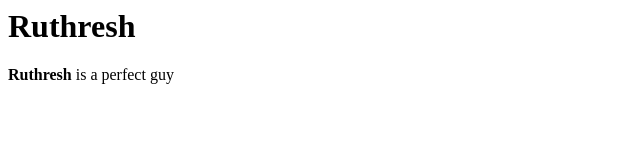
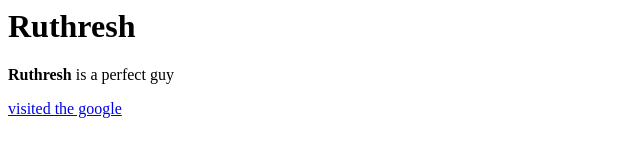
Before and after one commit to MrRuthresh/program1, a plain HTML site: page index.html in a window 1280 px wide. Shown: the whole page, without its empty margins (0-640 px from the left). Drawn offline with Linux system fonts and the light colour scheme.

Commit message:
Update index.html added google link

```diff
--- a/index.html
+++ b/index.html
@@ -6,5 +6,6 @@
   <body>
     <h1>Ruthresh</h1>
     <p><b>Ruthresh</b> is a perfect guy</p>
+    <a href="www.google.com">visited the google</a>
   </body>
 </html>
```
